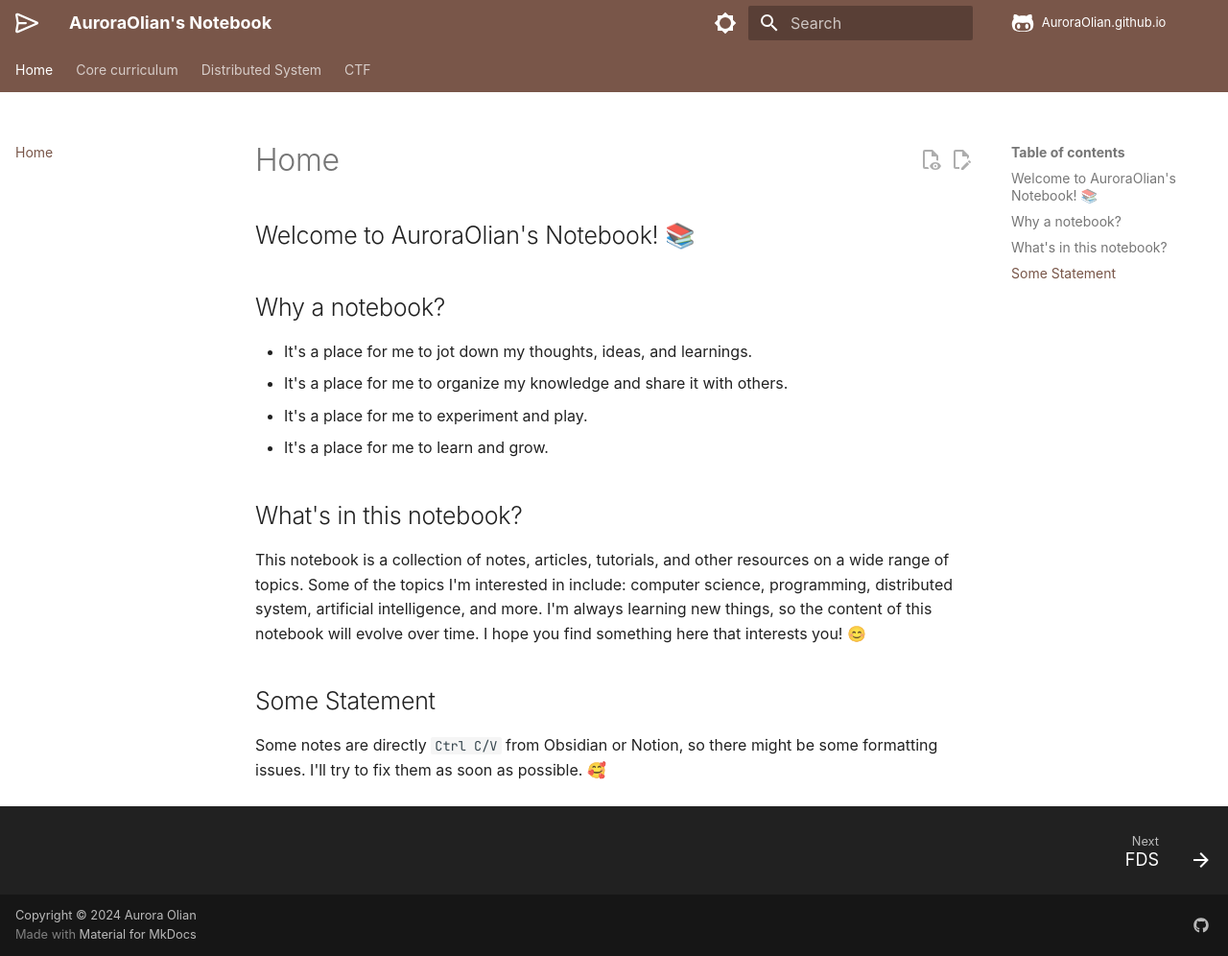
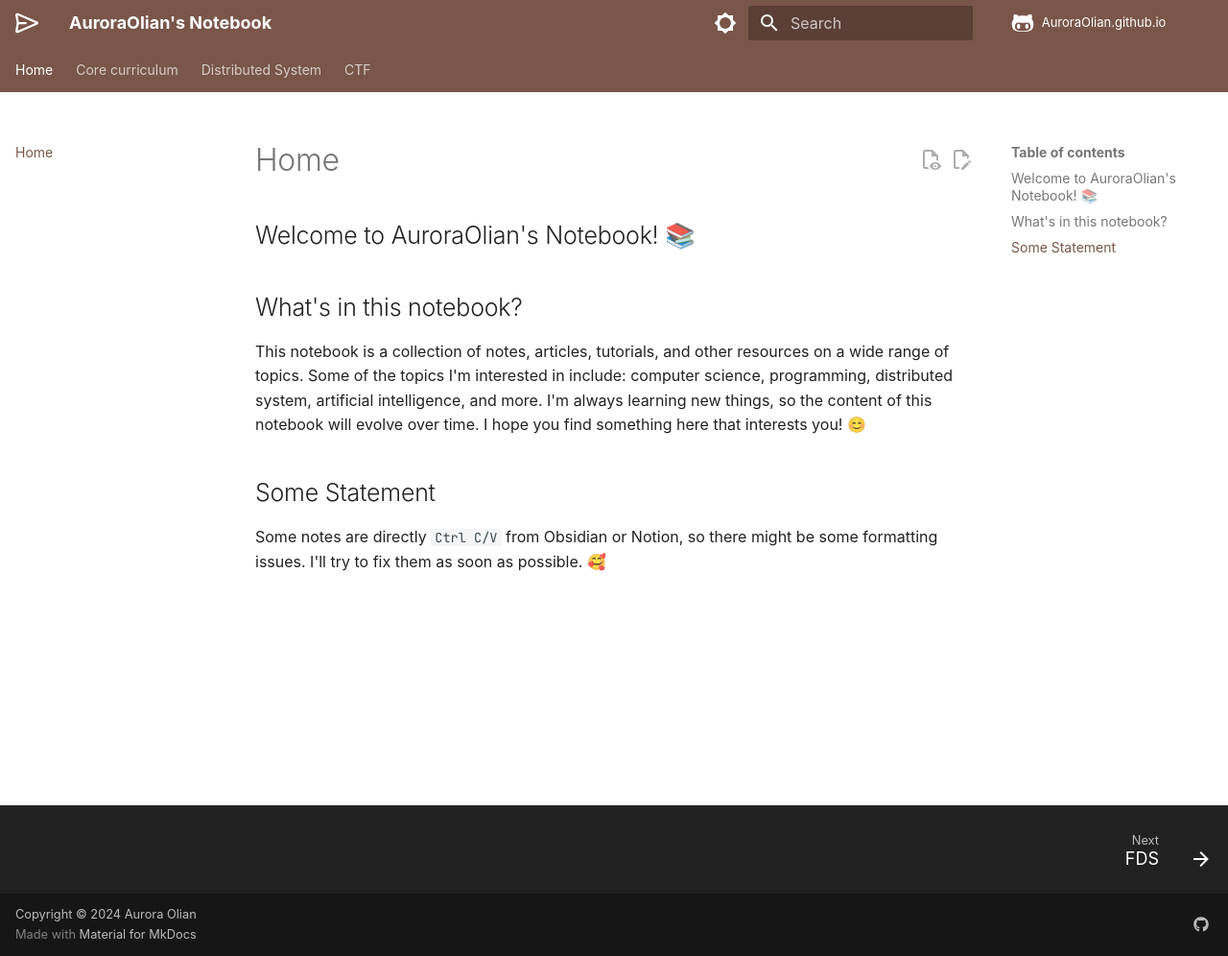
Before and after one commit to AuroraOlian/AuroraOlian.github.io, an MkDocs documentation site: the page built from docs/index.md, in a window 1280 px wide and 996 px high. Shown: the whole window at 96% size. Built offline with MkDocs 1.6.1 and Material for MkDocs 9.7.7, drawn with Linux system fonts in a browser that asks for light colours; some web fonts are replaced; a style sheet for code colours, icons or effects is not loaded.

Commit message:
Update index.md

```diff
--- a/docs/index.md
+++ b/docs/index.md
@@ -1,13 +1,6 @@
 # Home
 
 ## Welcome to AuroraOlian's Notebook! 📚
-
-## Why a notebook?
-
-- It's a place for me to jot down my thoughts, ideas, and learnings.
-- It's a place for me to organize my knowledge and share it with others.
-- It's a place for me to experiment and play.
-- It's a place for me to learn and grow.
 
 ## What's in this notebook?
 
```
Also changed, not shown: docs/ds/GFS.md (line endings or trailing spaces), docs/ds/MapReduce.md (line endings or trailing spaces), docs/ds/distributed_system.md (line endings or trailing spaces), docs/ds/raft.md (line endings or trailing spaces).
